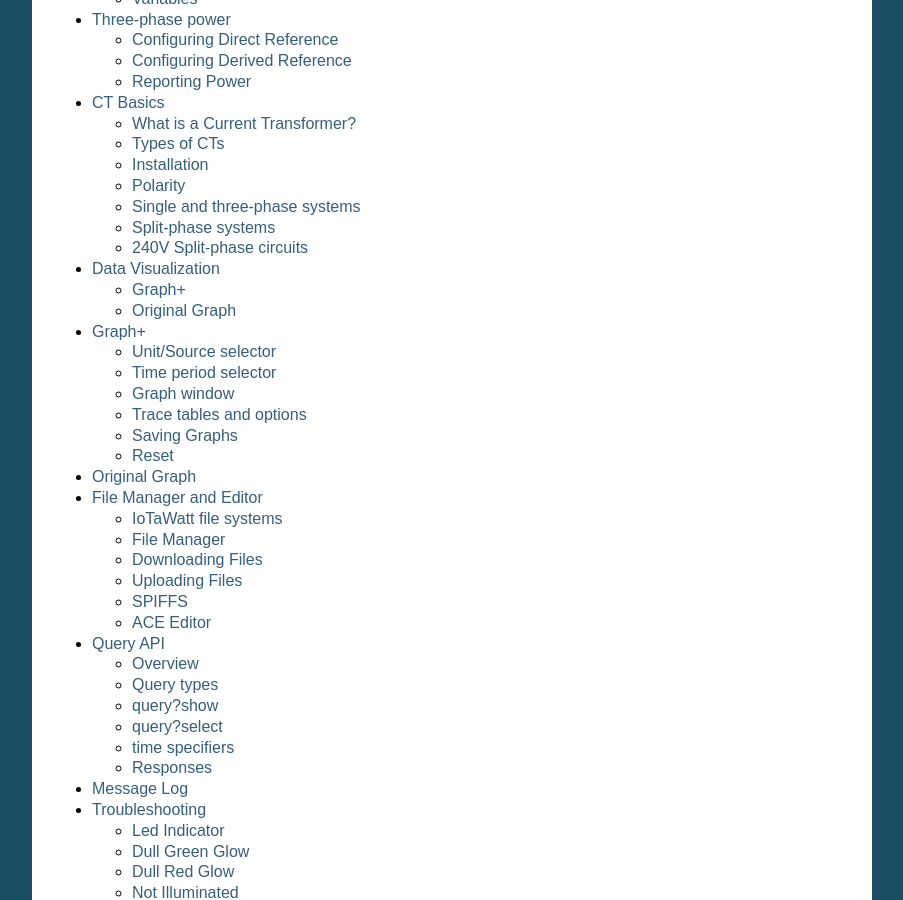
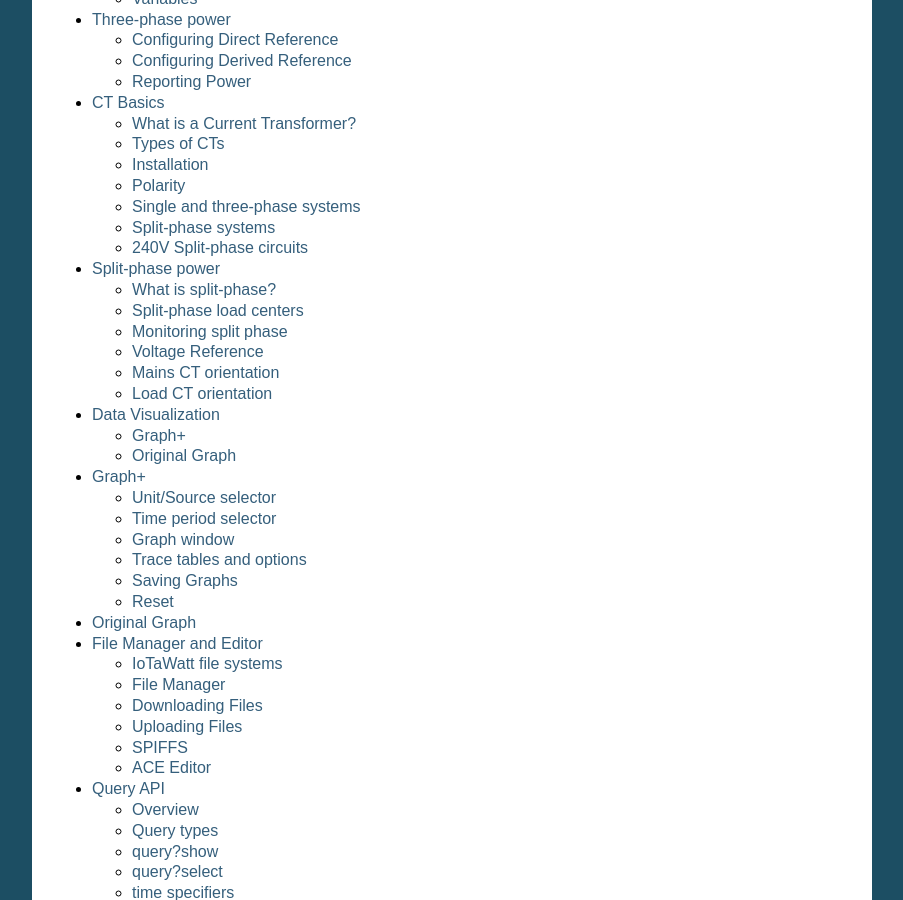
Before and after one commit to boblemaire/IoTaWatt, a Sphinx documentation site: the page built from Docs/index.rst, in a window 1280 px wide and 900 px high, scrolled down 1159 px. Shown: the whole window, without its empty margins (198-1101 px from the left). Built offline with Sphinx 7.4.7, drawn with Linux system fonts in a browser that asks for light colours; formulas are drawn with MathJax 3.

Commit message:
Add new to index

```diff
--- a/Docs/index.rst
+++ b/Docs/index.rst
@@ -20,6 +20,7 @@
     Configure influxDB <influxDB>
     Three-phase power <threePhase>
     CT Basics <CTbasics>
+    Split-phase power <split-phase.rst>
     Data Visualization <dataVisualization>
     Graph+ <graphPlus>
     Original Graph <originalGraph>
```
